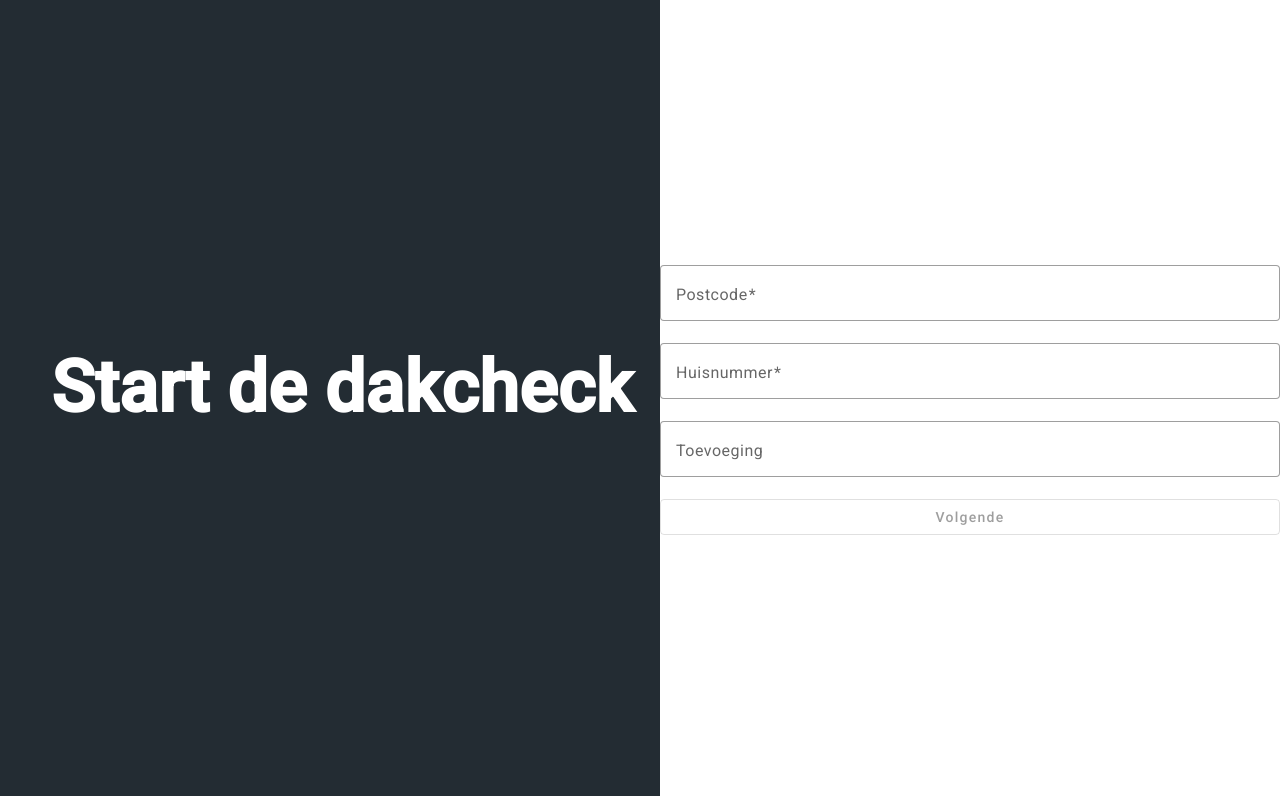
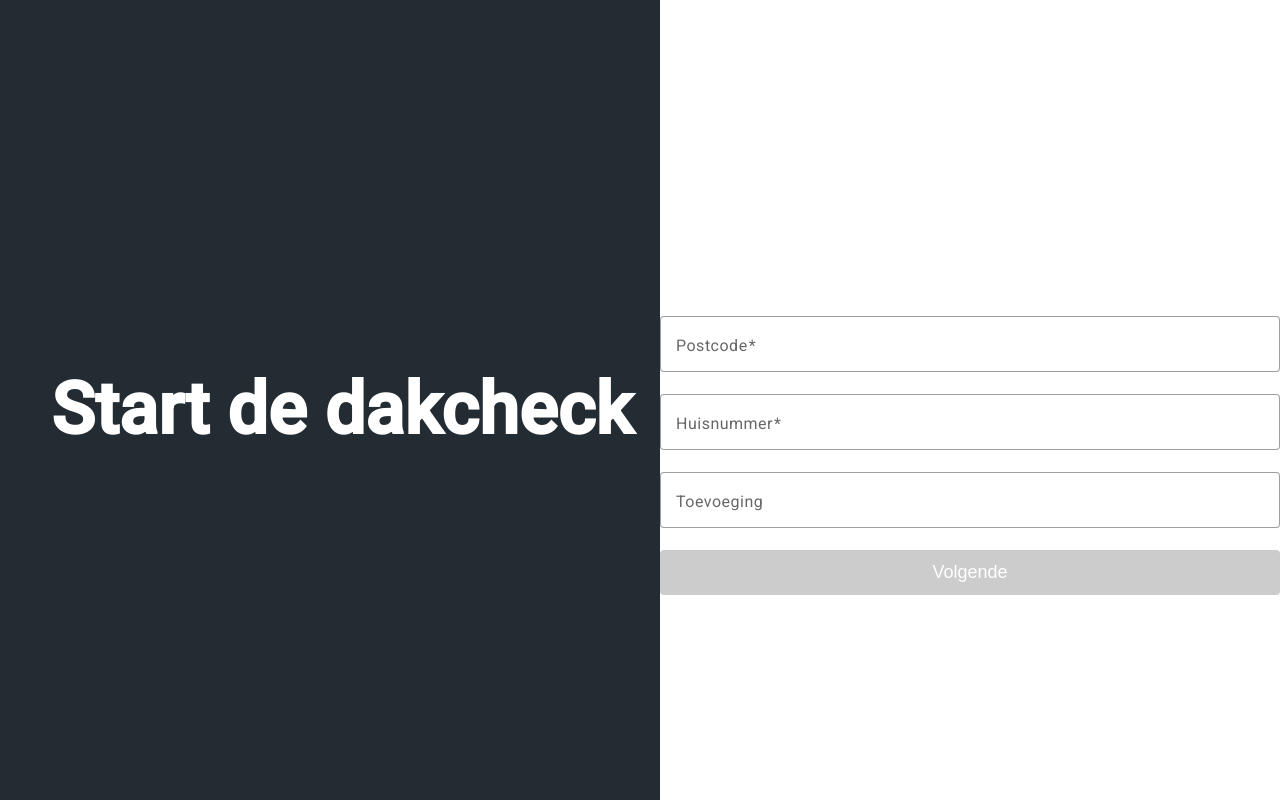
Before and after one commit to oostrobin/quoteRequest, an Angular app: page / in a window 1280 px wide. Built offline with nearby package versions, Linux system fonts and the light colour scheme.

Commit message:
Refactor form layout and styles

```diff
--- a/src/app/layout/hero/form-confirmation/form-confirmation.component.scss
+++ b/src/app/layout/hero/form-confirmation/form-confirmation.component.scss
@@ -1,17 +1,27 @@
 .container {
     display: flex;
+    flex-direction: column;
+    /* Changed from row to column */
+    min-width: 100%;
+    max-width: 100% ;
+}
+
+.full-address-information,
+.edit-address-button,
+.confirm-ownership {
+    width: 100%;
+    /* Ensure each child div takes full width */
+}
+
+/* Rest of your CSS remains the same */
+.full-address-information {
+    display: flex;
+    flex-direction: column;
     flex-grow: 1;
-    flex-direction: column;
-
-    .full-address-information {
-        margin-bottom: 20px;
 
     p {
-            margin: 0;
         font-size: 1.1em;
         color: #333;
-
-
     }
 }
 
@@ -48,4 +58,3 @@
         margin-left: -10px;
     }
 }
-}
--- a/src/app/layout/hero/form-container/form-container.component.html
+++ b/src/app/layout/hero/form-container/form-container.component.html
@@ -16,8 +16,6 @@
       <button
         *ngIf="currentStep === 1"
         [disabled]="isButtonDisabled()"
-        mat-stroked-button
-        color="secondary"
         (click)="goToNextStep()"
       >
         Volgende
@@ -25,8 +23,6 @@
       <button
         *ngIf="currentStep > 1"
         [disabled]="isButtonDisabled()"
-        mat-stroked-button
-        color="secondary"
         (click)="goToNextStep()"
       >
         Dit is mijn adres
--- a/src/app/layout/hero/form-container/form-container.component.scss
+++ b/src/app/layout/hero/form-container/form-container.component.scss
@@ -1,28 +1,52 @@
 
   .container {
-    display: flex;
-    flex-direction: column;
-    flex-wrap: wrap;
-    justify-content: center;
+    width: 100%;
 
     .form-content {
-      display: flex;
-
+      min-width: 100%;
+      max-width: 100%;
     }
-
     .form-navigation__buttons {
-      display: flex;
       flex-direction: column;
       width: 100%;
-      align-self: flex-end;
-      align-content: flex-end;
+
+      button {
+        padding: 10px;
+        border-radius: 4px;
+        border: solid 2px #000;
+        color: #000;
+        font-size: 18px;
+        width: 100%;
+
+        &:hover {
+          cursor: pointer;
+          background-color: #000;
+          color: #fff;
+        }
+
+        &:disabled {
+          background-color: #ccc;
+          color: #fff;
+          border: solid 2px #ccc;
+          cursor: not-allowed;
+        }
+
+        &:not(:disabled) {
+          &:hover {
+            cursor: pointer;
+            background-color: #000;
+            color: #fff;
+          }
+        }
+
+
+      }
+
     }
 
     .validation-error {
       display: flex;
-      flex-wrap: wrap;
-      flex-grow: 0;
-      flex-shrink: 0;
+      width: 100%;
       margin-bottom: 20px;
     }
   }
--- a/src/app/layout/hero/hero.component.scss
+++ b/src/app/layout/hero/hero.component.scss
@@ -2,22 +2,26 @@
   display: flex;
   justify-content: space-between;
   align-items: flex-start;
+  height: 100%;
+  overflow: hidden;
 
   .left-column {
     flex: 1;
     padding: 20px;
     background-color: #232c33;
-    min-height: 94.5vh;
     display: flex;
     flex-direction: column;
     justify-content: center;
     align-items: center;
+    height: 100%;
     width: 100%;
+
     .container {
       margin-left: 10%;
       display: flex;
       text-align: left;
       width: 100%;
+
       h1 {
         color: #fff;
         font-size: 4.5rem;
@@ -34,11 +38,11 @@
     flex-direction: column;
     justify-content: center;
     align-items: center;
-    min-height: 100vh;
+    min-height: 100%;
 
     .container {
-      display: flex;
-      align-items: center; // Center the .container vertically
+      position: absolute;
+      top: 39.5%;
     }
   }
 }
--- a/src/app/layout/hero/initial-form-step/initial-form-step.component.scss
+++ b/src/app/layout/hero/initial-form-step/initial-form-step.component.scss
@@ -1,8 +1,10 @@
 form {
   display: flex;
-  flex-grow: 1;
+  width: 100%;
 
   .form-container {
+    min-width: 100%;
+    max-width: 100%;
     .full-width-input {
       width: 100%;
     }
--- a/src/app/layout/hero/validation-error/validation-error.component.scss
+++ b/src/app/layout/hero/validation-error/validation-error.component.scss
@@ -4,7 +4,8 @@
     background-color: #ffebee;
     padding: 10px;
     border-radius: 4px;
-    width: 220px;
+    min-width: 100%;
+    max-width: 100%;
 }
 
 .validation-error-icon {
```
Also changed, not shown: src/assets/logos/onsdag.svg (added). Lines whose indentation alone changed are shown as unchanged.
